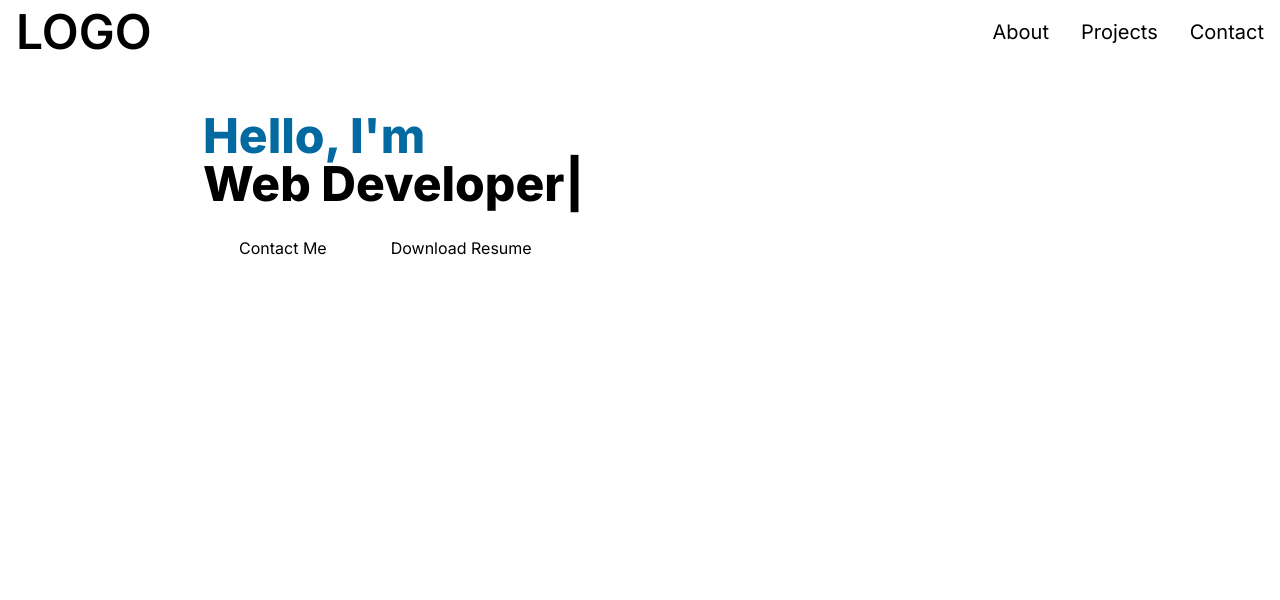
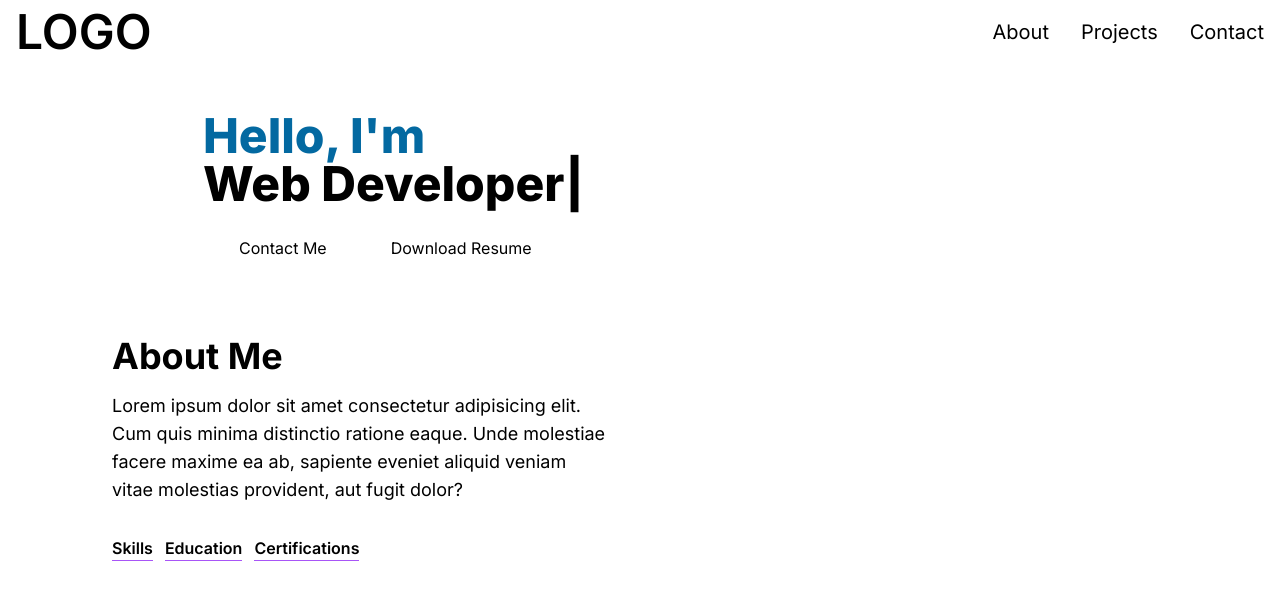
Before and after one commit to arandel1/portfolio, a Next.js app: page / in a window 1280 px wide. Shown: the top 600 px of the page. Built offline with nearby package versions, Linux system fonts and the light colour scheme.

Commit message:
tab button in progress

```diff
--- /dev/null
+++ b/app/components/AboutSection.jsx
@@ -0,0 +1,46 @@
+"use client";
+import { useTransition, useState } from 'react';
+import React from 'react'
+import TabButton from './TabButton';
+
+const AboutSection = () => {
+  const [tab, setTab] = useState ("skills");
+  const [isPending, startTransition] = useTransition();
+
+  const handleTabChange = (id) => {
+    startTransition(() => {
+      setTab(id);
+    });
+  }
+
+  return (
+    <section className='text-black'>
+      <div className='md:grid md:grid-cols-2 gap-8 items-center py-8 px-4 xl:gap-16 sm:py-16 xl:px-16'>
+        {/* input image here */}
+        <div>
+          <h2 className='text-4xl font-bold text-black mb-4'>About Me</h2>
+          <p className='text-base lg:text-lg'>
+            Lorem ipsum dolor sit amet consectetur adipisicing elit. Cum quis minima distinctio ratione eaque. Unde molestiae facere maxime ea ab, sapiente eveniet aliquid veniam vitae molestias provident, aut fugit dolor?
+          </p>
+          <div className='flex flex-row mt-8'>
+            <TabButton selectTab = {()=>handleTabChange("skills")} active={tab === "skills"}>
+              {" "}
+              Skills {" "}
+            </TabButton>
+            <TabButton selectTab = {()=>handleTabChange("skills")} active={tab === "education"}>
+              {" "}
+              Education {" "}
+            </TabButton>
+            <TabButton selectTab = {()=>handleTabChange("skills")} active={tab === "certifications"}>
+              {" "}
+              Certifications {" "}
+            </TabButton>
+
+          </div>
+        </div>
+      </div>
+    </section>
+  )
+}
+
+export default AboutSection
--- a/app/components/NavBar.jsx
+++ b/app/components/NavBar.jsx
@@ -38,13 +38,16 @@ const Navbar = () => {
             !navbarOpen ? (
               <button
                 onClick={() =>  setNavbarOpen(true)}
-                className="flex items-center px-3 py-2 border rounded border-black text-black hover:text-sky-500 hover:border-sky-500">
+                className="flex items-center px-3 py-2 border rounded text-slate-400
+                border-white hover:text-sky-700 hover:border-sky-700">
                   <Bars3Icon className="h-5 w-5"/>
               </button>
             ) : (
               <button
                 onClick={() =>  setNavbarOpen(false)}
-                className="flex items-center px-3 py-2 border rounded border-black text-black hover:text-sky-500 hover:border-sky-500">
+                className="flex items-center px-3 py-2 border rounded text-slate-400
+                border-white  hover:text-sky-700
+                hover:border-sky-700">
                   <XMarkIcon className="h-5 w-5"/>
               </button>
             )
--- /dev/null
+++ b/app/components/TabButton.jsx
@@ -0,0 +1,18 @@
+import React from 'react'
+
+const TabButton = ({ active, selectTab, children}) => {
+
+const buttonClasses = active ? 'text-black border-b border-purple-500': 'text-red'
+
+  return (
+    <div>
+      <button onClick={selectTab}>
+        <p className={`mr-3 font-semibold hover:text-black text-red border-b border-purple-500 ${buttonClasses}`}>
+          {children}
+        </p>
+      </button>
+    </div>
+  )
+}
+
+export default TabButton
--- a/app/page.js
+++ b/app/page.js
@@ -1,6 +1,7 @@
 import Image from "next/image";
 import HeroSection from "./components/HeroSection";
 import Navbar from "./components/Navbar";
+import AboutSection from "./components/AboutSection";
 
 export default function Home() {
   return (
@@ -8,6 +9,7 @@ export default function Home() {
       <Navbar />
       <div className="container mt-24 mx-auto px-12 py-4">
         <HeroSection />
+        <AboutSection />
       </div>
     </main>
   );
```
